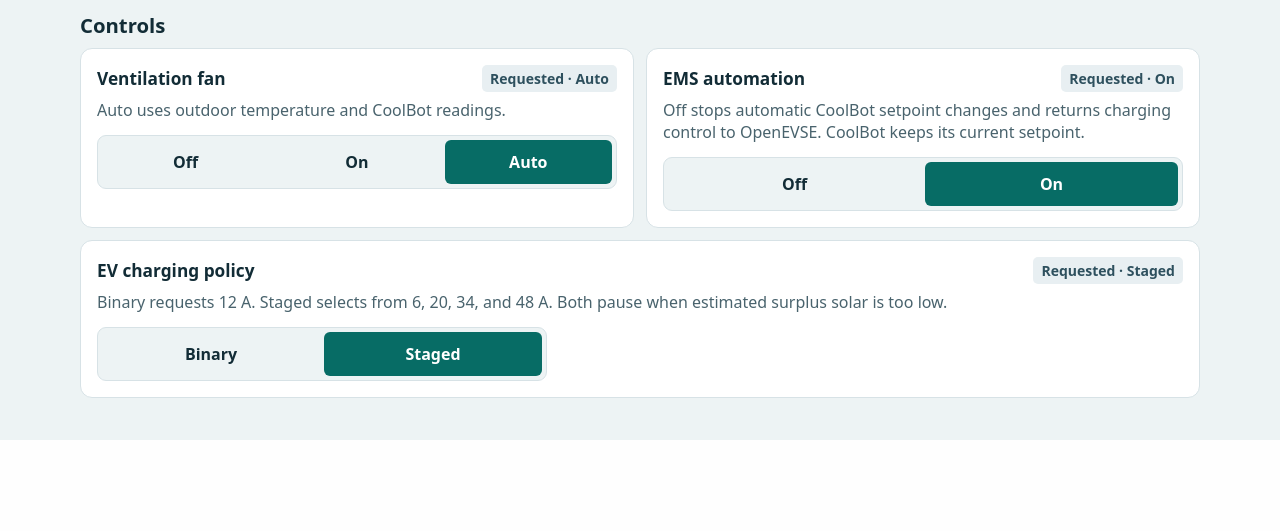
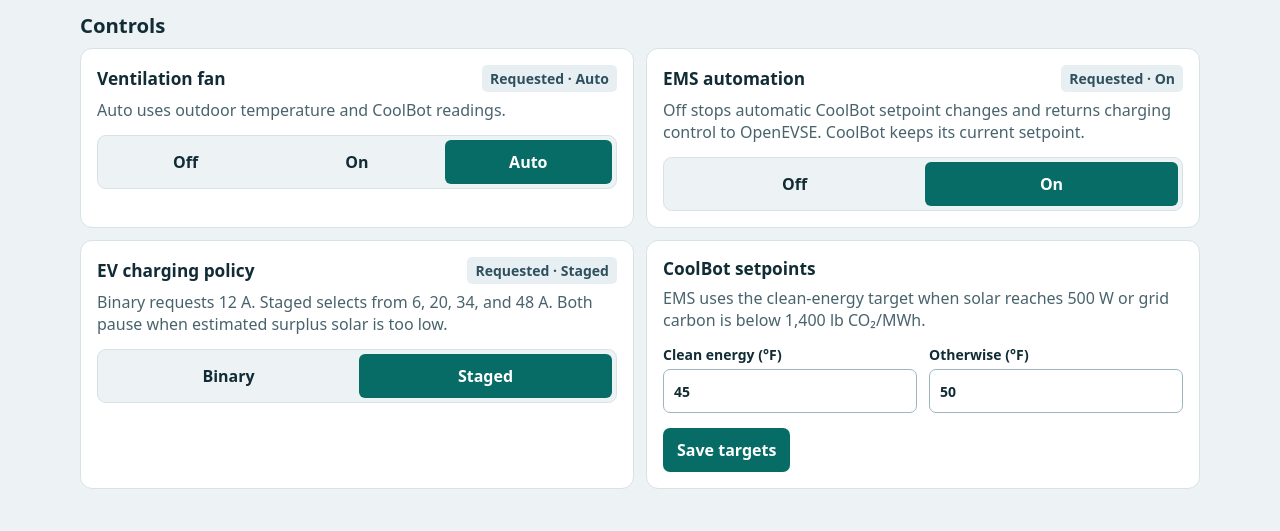
Before and after one commit to OpenCampusFarm/ems, a Flask app: page / in a window 1280 px wide. Shown: the part 775-1306 px from the top of the page. Before the commit the page ends 1215 px from the top, so only its background shows below. Run offline with Flask 3, Linux system fonts and the light colour scheme; the visitor is signed in with stand-in values (Sample User, id 1); data that the repository does not hold is empty; parts of the project's set-up code (start-up, migrations or seed data) failed here and were passed over.

Commit message:
Make CoolBot setpoints configurable from the portal

```diff
--- a/portal/app.py
+++ b/portal/app.py
@@ -22,7 +22,10 @@ sys.path.insert(0, str(Path(__file__).resolve().parents[1]))
 from power_flow import (
     CARBON_SERIES, DEFAULT_PERIOD, FARM_TIME, GAP, PERIODS, SERIES, build_chart, chart_buckets,
 )
-from system_state import DATABASE, MODES, mark_applied, read_state, save_mode
+from system_state import (
+    COOLBOT_MAX_F, COOLBOT_MIN_F, DATABASE, MODES, mark_applied, read_state,
+    save_coolbot_targets, save_mode,
+)
 from telemetry_store import LEGACY_TELEMETRY, TELEMETRY_DB, numeric, read_carbon, read_dashboard
 
 log = logging.getLogger(__name__)
@@ -131,12 +134,38 @@ def create_app(database=DATABASE, telemetry=TELEMETRY_DB, demo=False, *, legacy=
             state = None
             error = "Controller settings are unavailable. Check system.db."
         return render_template("controls.html", state=state, modes=MODES, demo=demo,
+                               coolbot_min=COOLBOT_MIN_F, coolbot_max=COOLBOT_MAX_F,
                                csrf=csrf_token(), message=message, error=error)
+
+    def controls_response(message=None, error=None):
+        cards = controller_cards(message, error)
+        if request.headers.get("HX-Request") == "true":
+            return cards
+        return render_template("index.html", controls=cards, monitoring=monitoring(),
+                               demo=demo, csrf=csrf_token())
 
     @app.get("/")
     def index():
         return render_template("index.html", controls=controller_cards(), monitoring=monitoring(),
                                demo=demo, csrf=csrf_token())
+
+    @app.post("/coolbot/targets")
+    def set_coolbot_targets():
+        verify_csrf()
+        try:
+            clean_f = int(request.form.get("clean_f", ""))
+            other_f = int(request.form.get("other_f", ""))
+        except ValueError:
+            return controls_response(error="Enter both CoolBot temperatures in whole degrees Fahrenheit.")
+        try:
+            save_coolbot_targets(clean_f, other_f, database)
+        except ValueError as error:
+            return controls_response(error=str(error))
+        except (OSError, sqlite3.Error):
+            log.exception("[Portal] Unable to save CoolBot targets")
+            return controls_response(error="Could not save the CoolBot targets.")
+        log.info("[Portal] CoolBot targets saved: clean=%d°F, otherwise=%d°F", clean_f, other_f)
+        return controls_response(message="CoolBot targets saved. EMS uses them on its next cycle while automation is on.")
 
     @app.post("/mode/<target>")
     def set_mode(target):
@@ -147,18 +176,11 @@ def create_app(database=DATABASE, telemetry=TELEMETRY_DB, demo=False, *, legacy=
         label = CONTROL_LABELS[target]
         display_mode = mode.title()
 
-        def result(message=None, error=None):
-            cards = controller_cards(message, error)
-            if request.headers.get("HX-Request") == "true":
-                return cards
-            return render_template("index.html", controls=cards, monitoring=monitoring(),
-                                   demo=demo, csrf=csrf_token())
-
         try:
             with database.with_name(database.name + ".lock").open("a") as lock_file:
                 fcntl.flock(lock_file, fcntl.LOCK_EX | fcntl.LOCK_NB)
                 if not save_mode(target, mode, database):
-                    return result(message=f"{label} is already set to {display_mode}.")
+                    return controls_response(message=f"{label} is already set to {display_mode}.")
                 try:
                     process_target, process_mode = target, mode
                     if target == "charging_policy":
@@ -171,17 +193,17 @@ def create_app(database=DATABASE, telemetry=TELEMETRY_DB, demo=False, *, legacy=
                     mark_applied(target, database)
                 except (OSError, ValueError, HTTPException, RPCError, sqlite3.Error):
                     log.exception("[Portal] Unable to apply %s %s", label, mode)
-                    return result(error=f"{label} was saved. The process change could not be confirmed. Retry to apply it.")
+                    return controls_response(error=f"{label} was saved. The process change could not be confirmed. Retry to apply it.")
         except BlockingIOError:
-            return result(error="A mode change is in progress. Try again shortly.")
+            return controls_response(error="A mode change is in progress. Try again shortly.")
         except (OSError, sqlite3.Error):
             log.exception("[Portal] Unable to save %s %s", label, mode)
-            return result(error=f"Could not save {label.lower()}.")
+            return controls_response(error=f"Could not save {label.lower()}.")
         if saved_for_later:
             log.info("[Portal] Charging policy saved while EMS is off: %s", mode)
-            return result(message=f"{label} saved as {display_mode}. It will be used when EMS is on.")
+            return controls_response(message=f"{label} saved as {display_mode}. It will be used when EMS is on.")
         log.info("[Portal] %s applied: %s", label, mode)
-        return result(message=f"{label} applied: {display_mode}.")
+        return controls_response(message=f"{label} applied: {display_mode}.")
 
     @app.get("/monitoring")
     def monitoring():
--- a/portal/static/portal.css
+++ b/portal/static/portal.css
@@ -81,9 +81,11 @@ h3 { font-size: 1.08rem; }
 .empty { min-height: 190px; display: grid; place-content: center; gap: 6px; text-align: center; color: var(--muted); }
 .section-title { margin: 22px 0 9px; }
 .control-grid { display: grid; grid-template-columns: 1fr 1fr; gap: 12px; }
-.policy-panel { grid-column: 1 / -1; }
-.policy-panel .segments { max-width: 450px; }
 fieldset { min-width: 0; margin: 14px 0 0; border: none; padding: 0; }
+.coolbot-fields { display: grid; grid-template-columns: repeat(2, minmax(0, 1fr)); gap: 9px 12px; }
+.coolbot-fields label { display: grid; gap: 5px; font-weight: 650; font-size: .875rem; }
+.coolbot-fields input { min-height: 44px; min-width: 0; width: 100%; border: 1px solid #9eb5be; border-radius: 7px; padding: 8px 10px; color: var(--ink); }
+.coolbot-fields button { grid-column: 1 / -1; justify-self: start; padding: 0 14px; }
 .segments { display: flex; gap: 4px; padding: 4px; border: 1px solid var(--border); border-radius: 9px; background: #edf3f4; }
 .segments button { flex: 1; min-height: 44px; border: none; border-radius: 6px; font-weight: 650; background: transparent; color: var(--ink); }
 .segments button:hover { background: #dce8eb; }
--- a/portal/templates/controls.html
+++ b/portal/templates/controls.html
@@ -7,7 +7,7 @@
         ('ems', 'EMS automation', 'Off stops automatic CoolBot setpoint changes and returns charging control to OpenEVSE. CoolBot keeps its current setpoint.'),
         ('charging_policy', 'EV charging policy', 'Binary requests 12 A. Staged selects from 6, 20, 34, and 48 A. Both pause when estimated surplus solar is too low.'))
     %}
-    <section class="panel control-panel{% if target == 'charging_policy' %} policy-panel{% endif %}" aria-labelledby="{{ target }}-title">
+    <section class="panel control-panel" aria-labelledby="{{ target }}-title">
         <div class="panel-heading"><h3 id="{{ target }}-title">{{ title }}</h3><span class="badge">Requested · {{ state[target] | title }}</span></div>
         <p class="muted">{{ description }}</p>
         {% if target == 'charging_policy' and state.ems == 'off' %}
@@ -33,5 +33,30 @@
         </form>
     </section>
     {% endfor %}
+    <section class="panel control-panel" aria-labelledby="coolbot-title">
+        <h3 id="coolbot-title">CoolBot setpoints</h3>
+        <p class="muted" id="coolbot-rule">EMS uses the clean-energy target when solar reaches 500 W or grid carbon is below 1,400 lb CO₂/MWh.</p>
+        {% if state.ems == 'off' %}
+        <p class="muted">Saved targets take effect when EMS automation is on.</p>
+        {% endif %}
+        <form method="post" action="{{ url_for('set_coolbot_targets') }}"
+              hx-post="{{ url_for('set_coolbot_targets') }}" hx-target="#controller-cards"
+              hx-swap="innerHTML" hx-disabled-elt="find fieldset" hx-sync="#controller-cards:drop">
+            <input type="hidden" name="csrf" value="{{ csrf }}">
+            <fieldset class="coolbot-fields" aria-describedby="coolbot-rule">
+                <legend class="sr-only">CoolBot temperature targets</legend>
+                <label>Clean energy (°F)
+                    <input name="clean_f" type="number" inputmode="numeric" min="{{ coolbot_min }}" max="{{ coolbot_max }}"
+                           step="1" value="{{ state.coolbot_clean_f }}" required>
+                </label>
+                <label>Otherwise (°F)
+                    <input name="other_f" type="number" inputmode="numeric" min="{{ coolbot_min }}" max="{{ coolbot_max }}"
+                           step="1" value="{{ state.coolbot_other_f }}" required>
+                </label>
+                <button class="primary" type="submit">Save targets</button>
+            </fieldset>
+            <p class="applying" role="status">Saving targets…</p>
+        </form>
+    </section>
 </div>
 {% endif %}
--- a/system_state.py
+++ b/system_state.py
@@ -1,19 +1,32 @@
-"""Shared desired modes for the fan, EMS, and operator portal."""
+"""Shared settings for the fan, EMS, and operator portal."""
 
 import os
 import sqlite3
-from contextlib import closing
+from contextlib import closing, contextmanager
 from pathlib import Path
 from tempfile import TemporaryDirectory
 
 ROOT = Path(__file__).resolve().parent
 DATABASE = Path(os.environ.get("EMS_SYSTEM_DB", ROOT / "system.db"))
 MODES = {"fan": ("off", "on", "auto"), "ems": ("off", "on"), "charging_policy": ("binary", "staged")}
-DEFAULTS = {"fan": "auto", "ems": "on", "charging_policy": "staged"}
-POLICY_COLUMNS = (
-    "charging_policy TEXT NOT NULL DEFAULT 'staged' CHECK (charging_policy IN ('binary', 'staged'))",
-    "charging_policy_pending INTEGER NOT NULL DEFAULT 0 CHECK (charging_policy_pending IN (0, 1))",
-)
+COOLBOT_MIN_F = 34
+COOLBOT_MAX_F = 65
+DEFAULTS = {
+    "fan": "auto",
+    "ems": "on",
+    "charging_policy": "staged",
+    "coolbot_clean_f": 45,
+    "coolbot_other_f": 50,
+}
+ADDED_COLUMNS = {
+    "charging_policy": "TEXT NOT NULL DEFAULT 'staged' CHECK (charging_policy IN ('binary', 'staged'))",
+    "charging_policy_pending": "INTEGER NOT NULL DEFAULT 0 CHECK (charging_policy_pending IN (0, 1))",
+}
+for column in ("coolbot_clean_f", "coolbot_other_f"):
+    ADDED_COLUMNS[column] = (
+        f"INTEGER NOT NULL DEFAULT {DEFAULTS[column]} "
+        f"CHECK (typeof({column}) = 'integer' AND {column} BETWEEN {COOLBOT_MIN_F} AND {COOLBOT_MAX_F})"
+    )
 
 SCHEMA = f"""
 CREATE TABLE IF NOT EXISTS system (
@@ -22,7 +35,7 @@ CREATE TABLE IF NOT EXISTS system (
     ems TEXT NOT NULL CHECK (ems IN ('off', 'on')),
     fan_pending INTEGER NOT NULL DEFAULT 0 CHECK (fan_pending IN (0, 1)),
     ems_pending INTEGER NOT NULL DEFAULT 0 CHECK (ems_pending IN (0, 1)),
-    {", ".join(POLICY_COLUMNS)}
+    {", ".join(f"{name} {definition}" for name, definition in ADDED_COLUMNS.items())}
 )
 """
 
@@ -58,16 +71,22 @@ def _initialize(path):
                 pass
 
 
-def save_mode(target, mode, path=DATABASE):
-    if mode not in MODES[target]:
-        raise ValueError("Invalid controller mode")
+@contextmanager
+def _edit_state(path):
     _initialize(path)
     with closing(sqlite3.connect(path)) as db, db:
         db.execute("BEGIN IMMEDIATE")
         columns = {column[1] for column in db.execute("PRAGMA table_info(system)")}
-        for definition in POLICY_COLUMNS:
-            if definition.split()[0] not in columns:
-                db.execute(f"ALTER TABLE system ADD COLUMN {definition}")
+        for name, definition in ADDED_COLUMNS.items():
+            if name not in columns:
+                db.execute(f"ALTER TABLE system ADD COLUMN {name} {definition}")
+        yield db
+
+
+def save_mode(target, mode, path=DATABASE):
+    if mode not in MODES[target]:
+        raise ValueError("Invalid controller mode")
+    with _edit_state(path) as db:
         result = db.execute(
             f"UPDATE system SET {target} = ?, {target}_pending = 1 WHERE id = 1 AND {target} != ?",
             (mode, mode),
@@ -76,6 +95,19 @@ def save_mode(target, mode, path=DATABASE):
     return bool(result.rowcount or row[0])
 
 
+def save_coolbot_targets(clean_f, other_f, path=DATABASE):
+    for value in (clean_f, other_f):
+        if type(value) is not int or not COOLBOT_MIN_F <= value <= COOLBOT_MAX_F:
+            raise ValueError(f"Enter temperatures from {COOLBOT_MIN_F} to {COOLBOT_MAX_F}°F in whole degrees.")
+    with _edit_state(path) as db:
+        result = db.execute(
+            "UPDATE system SET coolbot_clean_f = ?, coolbot_other_f = ? WHERE id = 1",
+            (clean_f, other_f),
+        )
+        if result.rowcount != 1:
+            raise ValueError("system.db is missing its system settings row")
+
+
 def mark_applied(target, path=DATABASE):
     if target not in MODES:
         raise ValueError("Invalid controller")
```
Also changed, not shown: core/Loads/coolbot.py (+5 -2 lines), core/real_time_ems.py (+18 -17 lines), core/README.md, portal/README.md.
